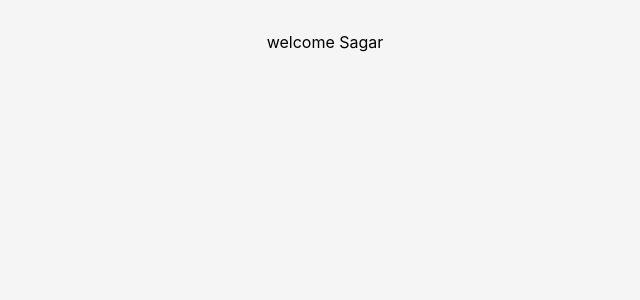
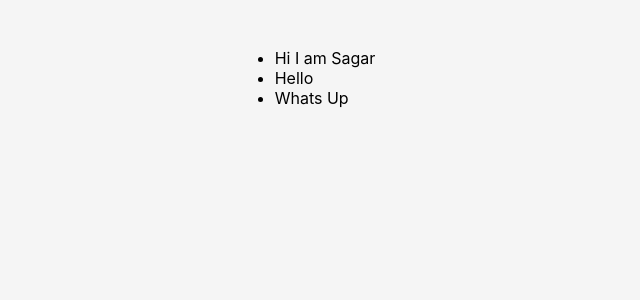
Before and after one commit to IliusSagar/react-basic-fundametal, a React (Create React App) app: page / in a window 1280 px wide. Shown: the top 300 px of the page, without its empty margins (315-955 px from the left). Built offline with nearby package versions, Linux system fonts and the light colour scheme.

Commit message:
List and Key

```diff
--- a/src/App.js
+++ b/src/App.js
@@ -1,13 +1,13 @@
 
 import './App.css';
+import Lists from './components/Lists';
 
-import UserGreeting from './components/UserGreeting';
 
 
 function App() {
   return (
     <div className="main-container">
-     <UserGreeting />
+     <Lists />
     </div>
   );
 }
--- /dev/null
+++ b/src/components/Lists.js
@@ -0,0 +1,18 @@
+import React, { Component } from 'react'
+
+export class Lists extends Component {
+
+    strings = ["Hi I am Sagar", "Hello", "Whats Up"];
+
+  render() {
+    return (
+      <div>
+        <ul>
+            {this.strings.map((item) => <li key = {item}>{item}</li>)}
+        </ul>
+      </div>
+    )
+  }
+}
+
+export default Lists
```
